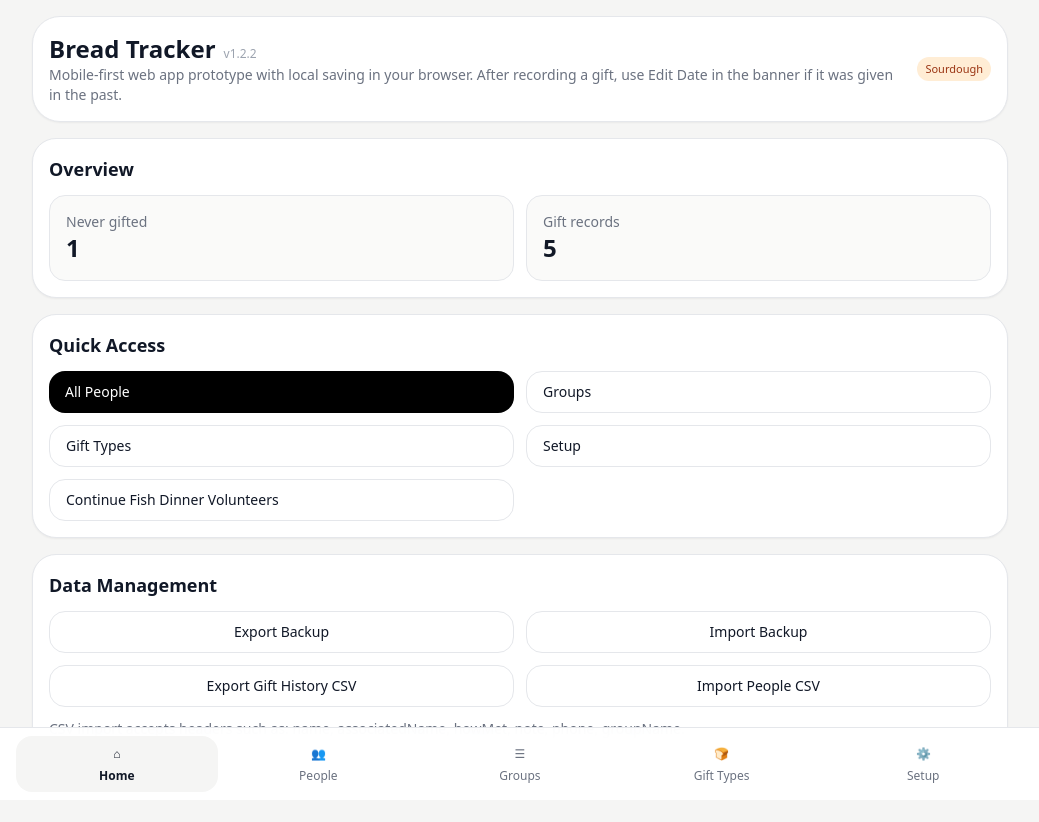
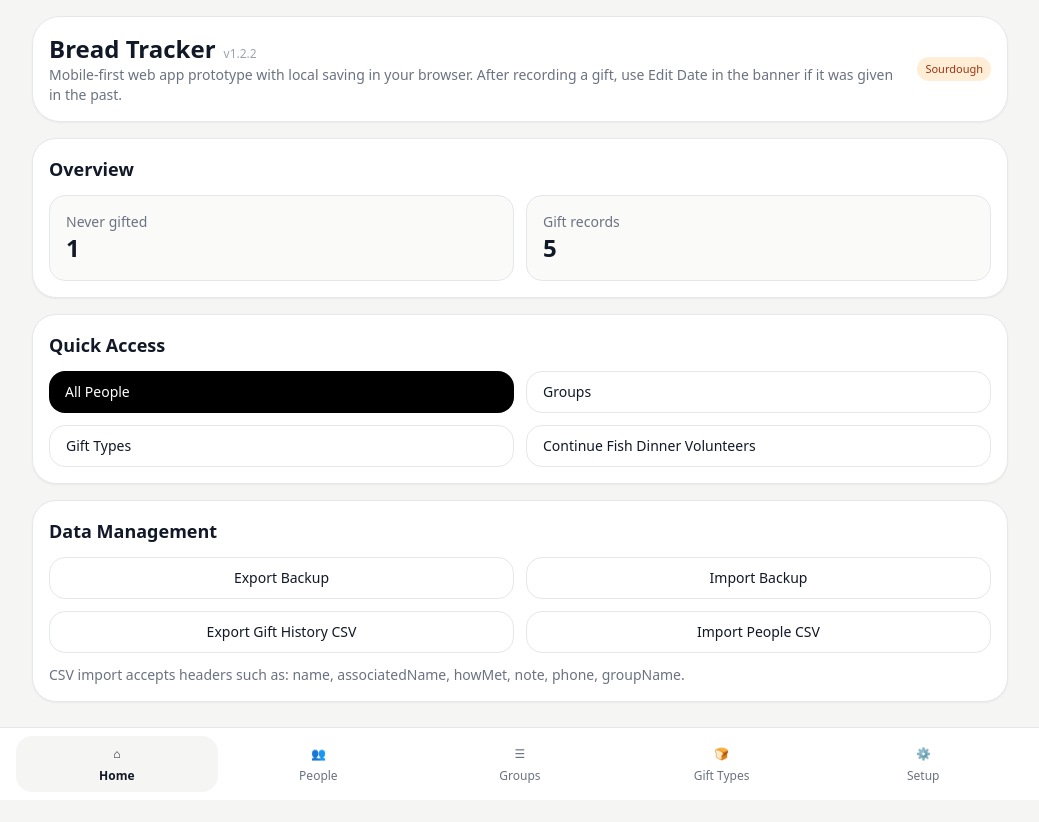
Before and after one commit to jackmchandler-tech/bread-gifting-tracker, a React (Vite) app: page / in a window 1280 px wide. Shown: the top 822 px of the page, without its empty margins (120-1159 px from the left). Built offline with nearby package versions, Linux system fonts and the light colour scheme.

Commit message:
Removed setup from quick access

```diff
--- a/src/App.jsx
+++ b/src/App.jsx
@@ -861,7 +861,6 @@ function BreadGiftingTrackerWebApp() {
               <AppButton className="justify-start text-left" onClick={() => setTab("people")}>All People</AppButton>
               <AppButton className="justify-start text-left" onClick={() => setTab("lists")} variant="secondary">Groups</AppButton>
               <AppButton className="justify-start text-left" onClick={() => setTab("bread")} variant="secondary">Gift Types</AppButton>
-              <AppButton className="justify-start text-left" onClick={() => setTab("setup")} variant="secondary">Setup</AppButton>
               {!!quickAccessList && <AppButton className="justify-start text-left" onClick={() => { setActiveListId(quickAccessList.id); setLastOpenedListId(quickAccessList.id); setSearch(""); setTab("listDetail"); }} variant="secondary">Continue {quickAccessList.name}</AppButton>}
             </div>
           </SectionCard>
```
